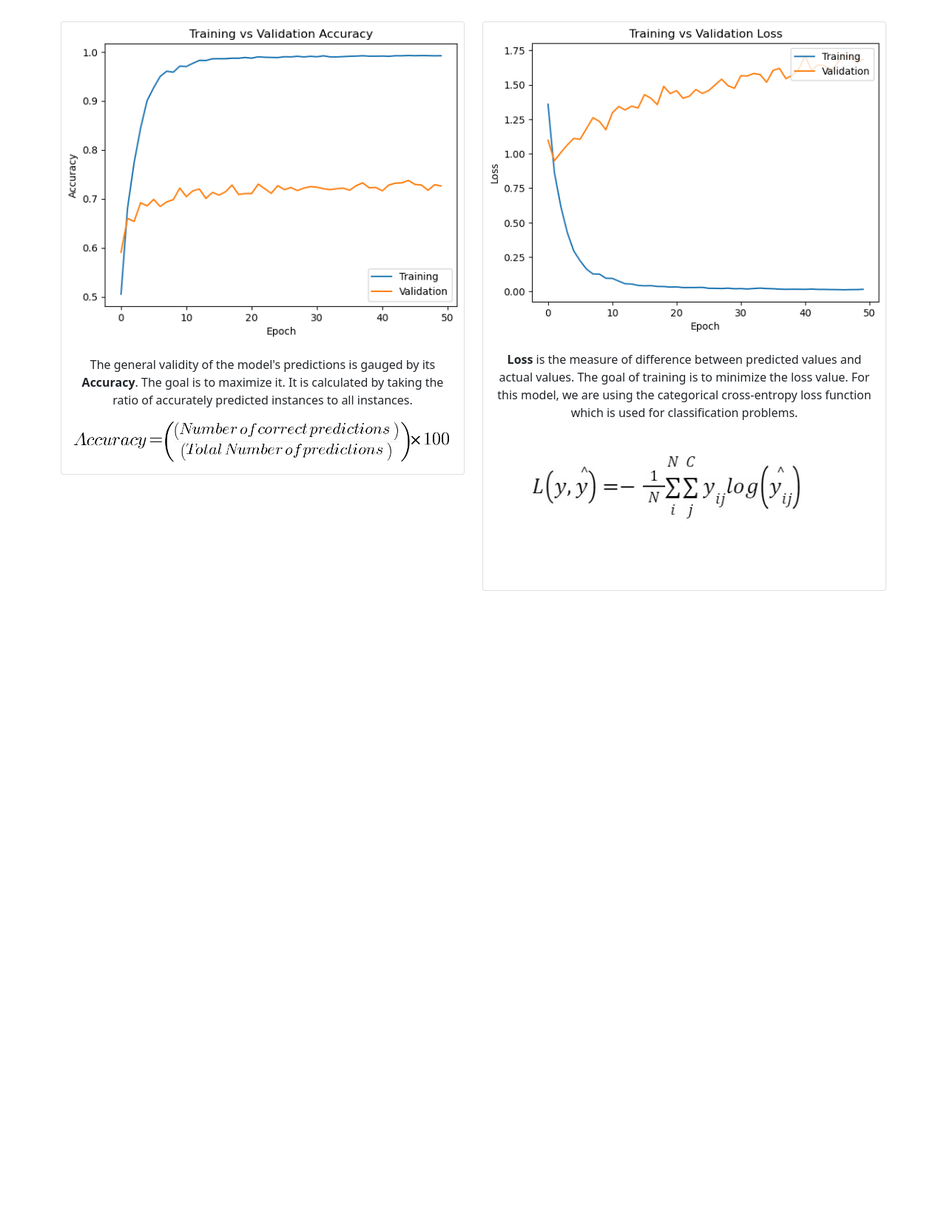
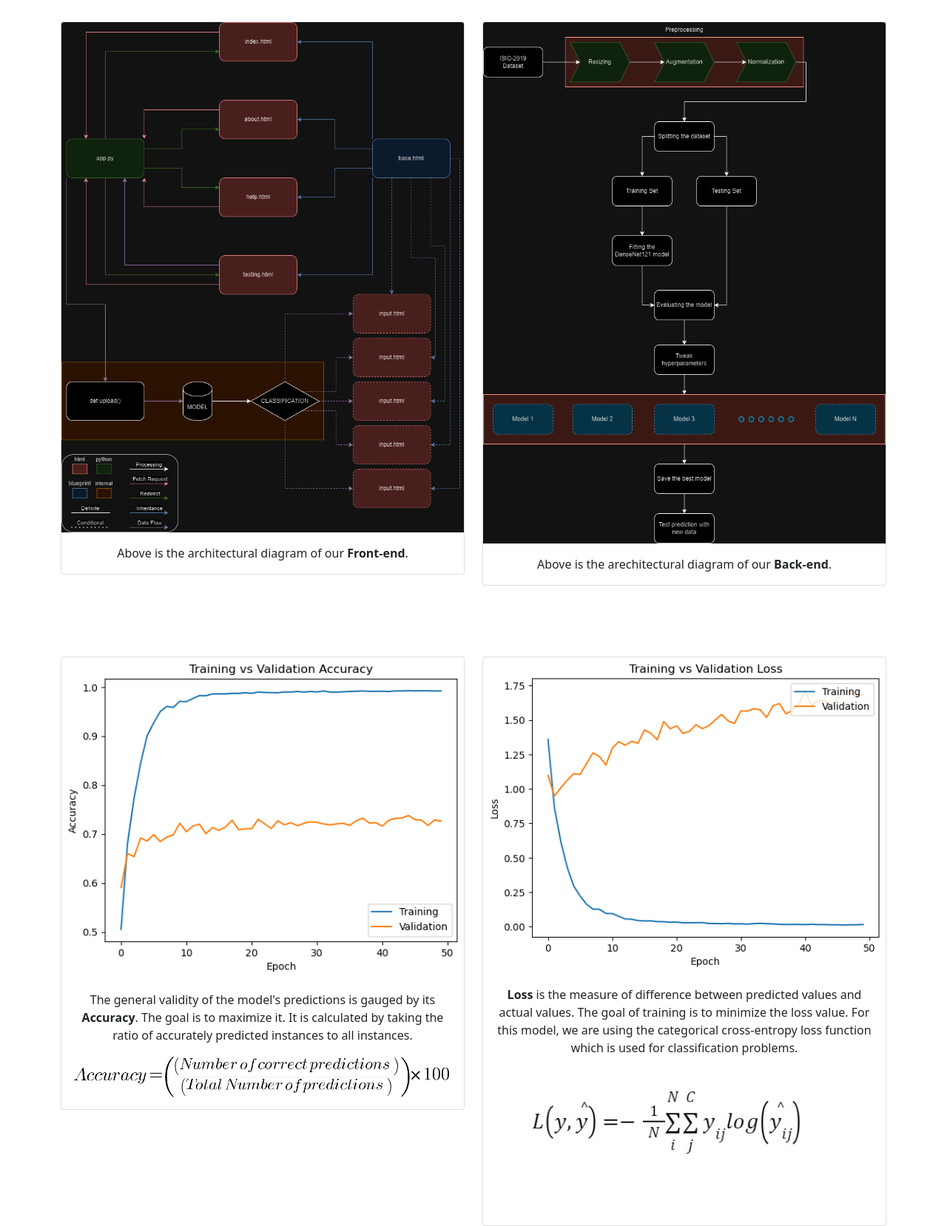
Before and after one commit to CursedGandhi/Derma, a Flask app: page /about in a window 1280 px wide. Shown: the part 117-1775 px from the top of the page at 74% size. Before the commit the page ends 916 px from the top, so only its background shows below. Run offline with Flask 3, Linux system fonts and the light colour scheme.

Commit message:
added new images for about page

```diff
--- a/templates/about.html
+++ b/templates/about.html
@@ -10,6 +10,27 @@
 {% endblock %}
 {% block body %}
     <main>
+        <br><br><br><br>
+        <div class = "container text-center frame">
+          <div class="row">
+            <div class="col">
+              <div class="card">
+                  <img src="{{url_for('static', filename = 'images/WebApp.png')}}" class="card-img-top">
+                  <div class="card-body">
+                    <p class="card-text">Above is the architectural diagram of our <strong>Front-end</strong>.</p>
+                  </div>
+              </div>
+            </div>
+            <div class="col">
+              <div class="card">
+                <img src="{{url_for('static', filename = 'images/Model.png')}}" class="card-img-top">
+                <div class="card-body">
+                  <p class="card-text">Above is the arechitectural diagram of our <strong>Back-end</strong>.</p>
+                </div>
+            </div>
+            </div>
+          </div>
+        </div>
         <br><br><br><br>
         <div class="container text-center frame">
           <div class="row">
@@ -29,8 +50,8 @@
                   <p class="card-text"><strong>Loss</strong> is the measure of difference between predicted values and actual values. The goal of training is to minimize the loss value. For this model, we are using the categorical cross-entropy loss function which is used for classification problems.</p>
                   <img src = "{{url_for('static', filename = 'images/lossform.jpg')}}" class = "card-img-bottom">
                 </div>
+              </div>
             </div>
             </div>
-          </div>
     </main>
 {% endblock %}
```
Also changed, not shown: static/images/Model.png (added), static/images/WebApp.png (added).
